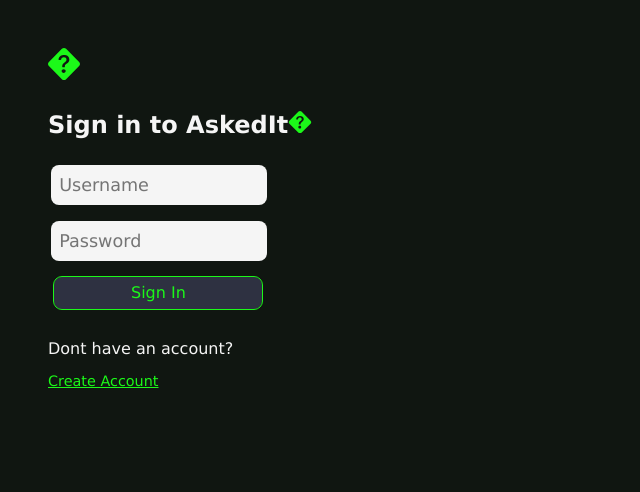
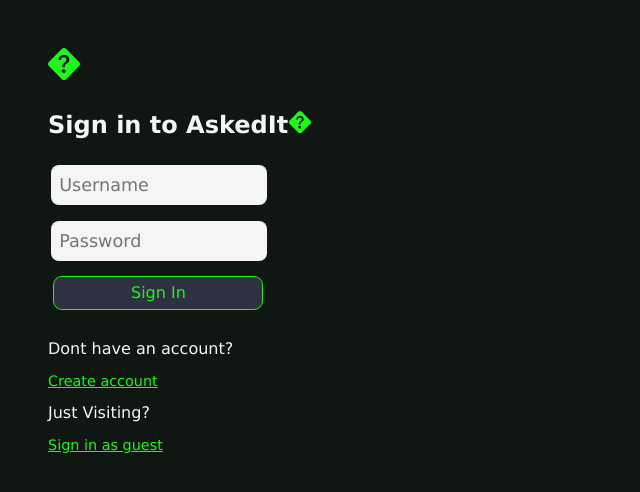
Before and after one commit to brobb27/askedIt-fullstack, a React (Create React App) app in the folder client/: page / in a window 1280 px wide. Shown: the top 492 px of the page, without its empty margins (0-640 px from the left). Built offline with nearby package versions, Linux system fonts and the light colour scheme.

Commit message:
added a skip sign in for recruiters

```diff
--- a/client/src/components/auth/Auth.js
+++ b/client/src/components/auth/Auth.js
@@ -40,6 +40,12 @@ export default function Auth() {
     function handleLogin(e) {
         e.preventDefault()
         login(userInput)
+    }
+
+    // handle guest log in
+    function skipSignIn(e) {
+        e.preventDefault()
+        login({username: 'guest', password: 'guest'})
     }
 
     // toggle has account
@@ -90,6 +96,7 @@ export default function Auth() {
                     hasAccount={hasAccount}
                     setHasAccount={toggle}
                     err={errMsg}
+                    handleSkipSignIn={skipSignIn}
                 />
             </>}
         </div>
--- a/client/src/components/auth/AuthForm.js
+++ b/client/src/components/auth/AuthForm.js
@@ -1,7 +1,7 @@
 import React from 'react'
 import './Auth.css'
 
-export default function AuthForm({username, password, confirmPass, passwordsMatch, hasAccount, setHasAccount, handleSubmit, handleChange, handleConfirm, err}) {
+export default function AuthForm({username, password, confirmPass, passwordsMatch, hasAccount, setHasAccount, handleSubmit, handleSkipSignIn, handleChange, handleConfirm, err}) {
     return (
         <div className='authForm'>
             <form onSubmit={handleSubmit}>
@@ -36,9 +36,13 @@ export default function AuthForm({username, password, confirmPass, passwordsMatc
                 <button>{hasAccount ? 'Sign In' : 'Create Account'}</button>
             </form>
             <p>{hasAccount ? `Dont have an account?` : `Already have an account?`}</p>
-            <p onClick={setHasAccount} className='toggleSignIn'>{hasAccount ? `Create Account` : `Sign in`}</p>
+            <p onClick={setHasAccount} className='toggleSignIn'>{hasAccount ? `Create account` : `Sign in`}</p>
+            {hasAccount &&
+            <>
+            <p>Just Visiting?</p>
+            <p onClick={handleSkipSignIn} className='toggleSignIn'>Sign in as guest</p>
+            </>
+            }
         </div>
     )
 }
-
-// add a confirm password on create account
```
